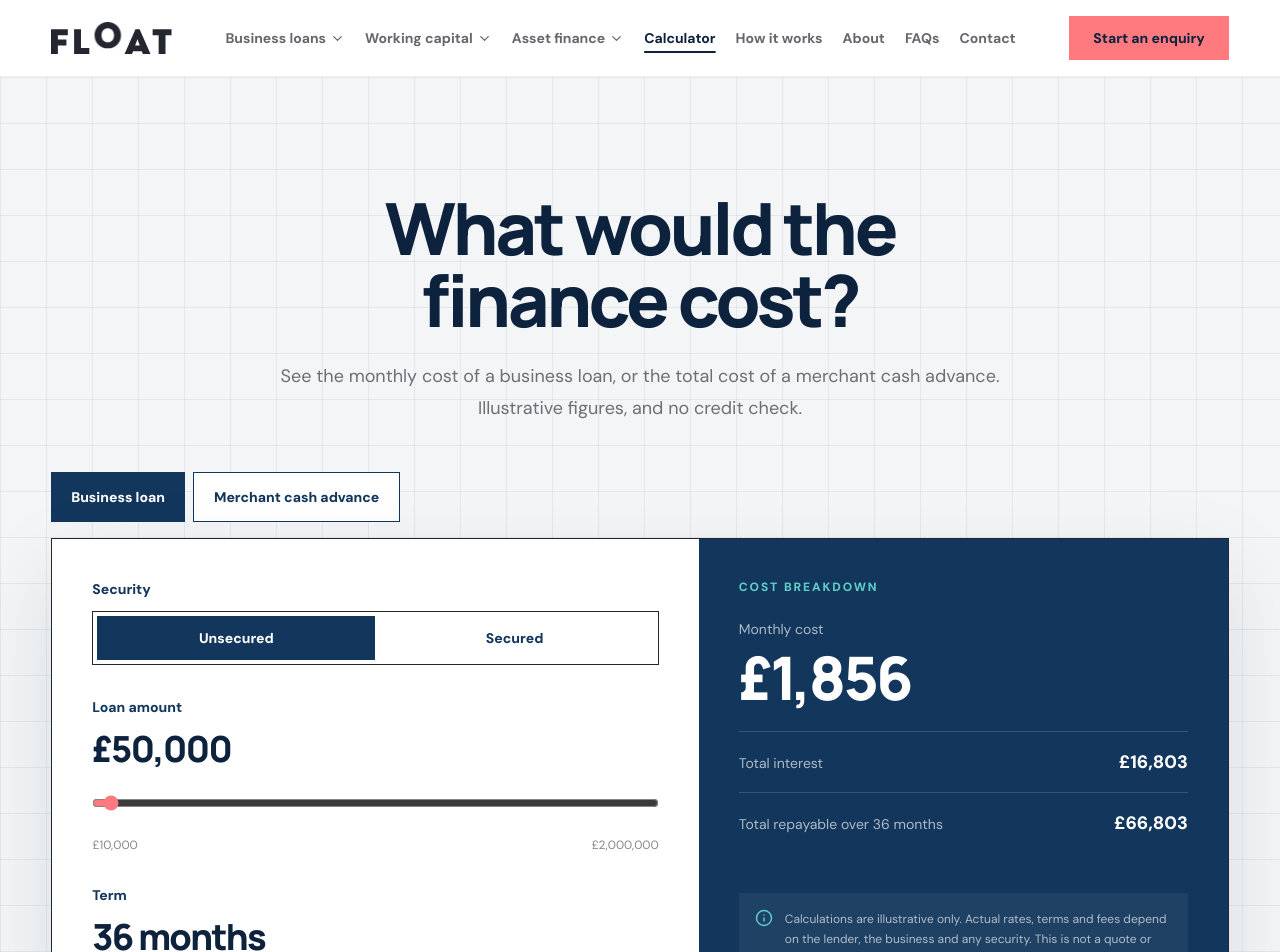
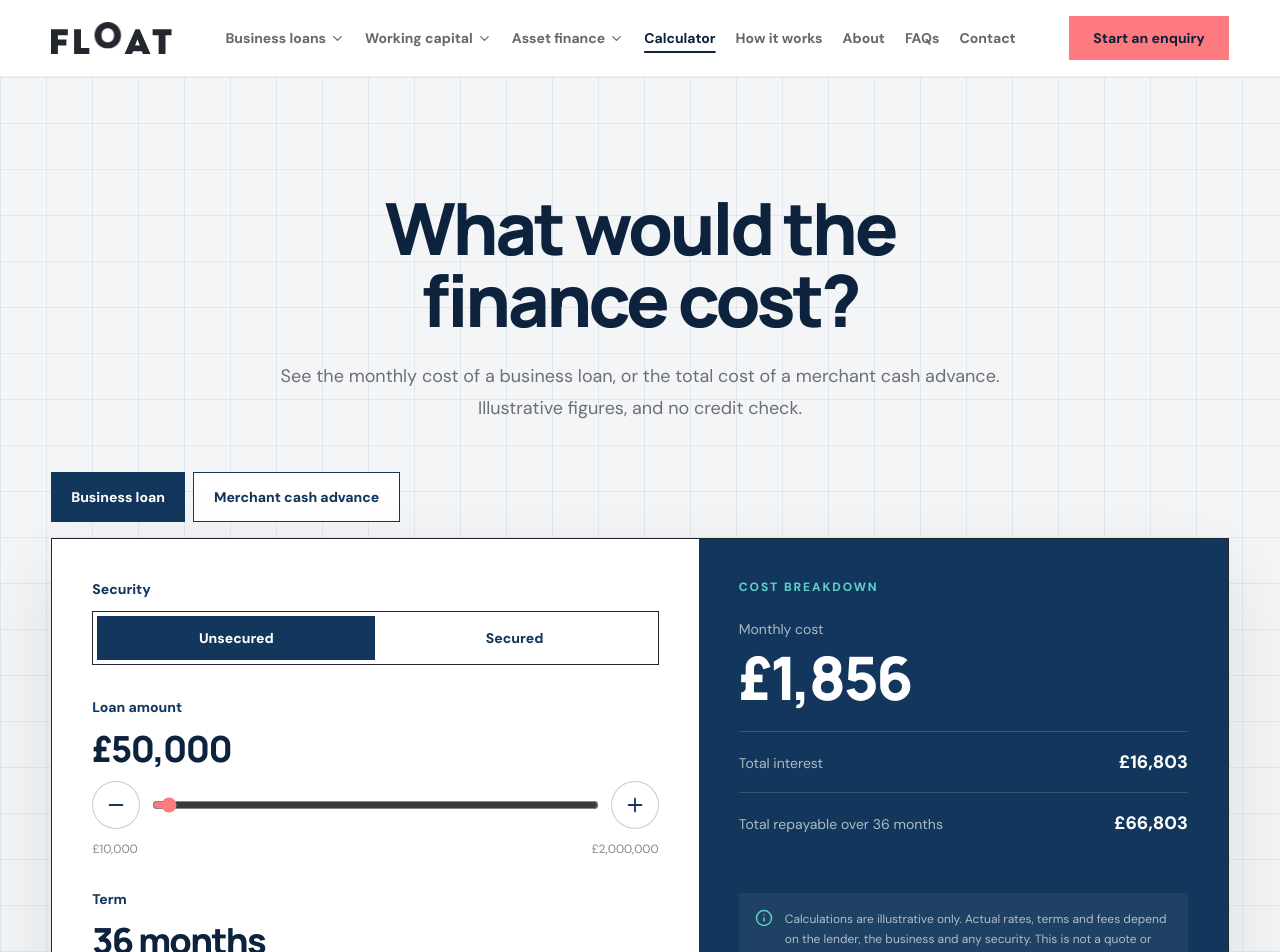
Before and after one commit to Louis-B-Work/float, a Next.js app: page /float/calculator in a window 1280 px wide. Shown: the top 952 px of the page. Built offline with nearby package versions, Linux system fonts and the light colour scheme.

Commit message:
Add slider step buttons for enhanced range input control in FinanceCalculators

```diff
--- a/src/components/finance-calculators.tsx
+++ b/src/components/finance-calculators.tsx
@@ -1,10 +1,11 @@
 "use client";
 
-import { ArrowRight, Info } from "lucide-react";
+import { ArrowRight, Info, Minus, Plus } from "lucide-react";
 import Link from "next/link";
 import { useSearchParams } from "next/navigation";
-import { useId, useRef, useState, type ReactNode } from "react";
+import { useEffect, useEffectEvent, useId, useRef, useState, type ReactNode } from "react";
 import {
+  clamp,
   factorRatePresets,
   loanRatePresets,
   loanRepayment,
@@ -303,6 +304,15 @@ function SliderField({
     <div className="grid gap-3">
       <label htmlFor={id} className="text-sm font-extrabold text-navy">{label}</label>
       <output htmlFor={id} className="display text-4xl font-extrabold text-navy-deep">{format(value)}</output>
+      <div className="flex items-center gap-3">
+        <SliderStepButton
+          aria-label={`Decrease ${label.toLowerCase()}`}
+          aria-controls={id}
+          disabled={value <= slider.min}
+          onStep={() => onChange(clamp(value - slider.step, slider))}
+        >
+          <Minus size={22} aria-hidden />
+        </SliderStepButton>
         <input
           id={id}
           type="range"
@@ -312,14 +322,92 @@ function SliderField({
           value={value}
           onChange={(event) => onChange(Number(event.target.value))}
           aria-valuetext={format(value)}
-        className="h-11 w-full accent-[var(--coral)]"
+          className="h-12 min-w-0 flex-1 accent-[var(--coral)]"
         />
+        <SliderStepButton
+          aria-label={`Increase ${label.toLowerCase()}`}
+          aria-controls={id}
+          disabled={value >= slider.max}
+          onStep={() => onChange(clamp(value + slider.step, slider))}
+        >
+          <Plus size={22} aria-hidden />
+        </SliderStepButton>
+      </div>
       <div className="flex justify-between text-xs text-ink/55" aria-hidden>
         <span>{format(slider.min)}</span>
         <span>{format(slider.max)}</span>
       </div>
       {hint && <p className="text-sm leading-6 text-ink/65">{hint}</p>}
     </div>
+  );
+}
+
+function SliderStepButton({
+  onStep,
+  disabled,
+  children,
+  ...aria
+}: {
+  onStep: () => void;
+  disabled: boolean;
+  children: ReactNode;
+  "aria-label": string;
+  "aria-controls": string;
+}) {
+  const [holding, setHolding] = useState(false);
+  const repeated = useRef(false);
+  const repeatStep = useEffectEvent(() => {
+    if (disabled) return;
+    repeated.current = true;
+    onStep();
+  });
+
+  useEffect(() => {
+    if (!holding || disabled) return;
+    let repetitions = 0;
+    let timer: ReturnType<typeof setTimeout>;
+    function repeat() {
+      repeatStep();
+      repetitions += 1;
+      timer = setTimeout(repeat, Math.max(50, 150 - repetitions * 10));
+    }
+    function stop() {
+      setHolding(false);
+    }
+    timer = setTimeout(repeat, 400);
+    window.addEventListener("blur", stop);
+    document.addEventListener("visibilitychange", stop);
+    return () => {
+      clearTimeout(timer);
+      window.removeEventListener("blur", stop);
+      document.removeEventListener("visibilitychange", stop);
+    };
+  }, [holding, disabled]);
+
+  return (
+    <button
+      {...aria}
+      type="button"
+      disabled={disabled}
+      onPointerDown={(event) => {
+        if (event.button !== 0 || !event.isPrimary) return;
+        repeated.current = false;
+        event.currentTarget.setPointerCapture(event.pointerId);
+        setHolding(true);
+      }}
+      onPointerUp={() => setHolding(false)}
+      onPointerCancel={() => setHolding(false)}
+      onPointerLeave={() => setHolding(false)}
+      onLostPointerCapture={() => setHolding(false)}
+      onBlur={() => setHolding(false)}
+      onContextMenu={(event) => event.preventDefault()}
+      onClick={(event) => {
+        if (event.detail === 0 || !repeated.current) onStep();
+      }}
+      className="grid size-12 shrink-0 touch-none select-none place-items-center rounded-full border border-navy/25 bg-white text-navy transition hover:border-navy hover:bg-sky disabled:cursor-not-allowed disabled:opacity-35"
+    >
+      {children}
+    </button>
   );
 }
 
```
Lines whose indentation alone changed are shown as unchanged.
